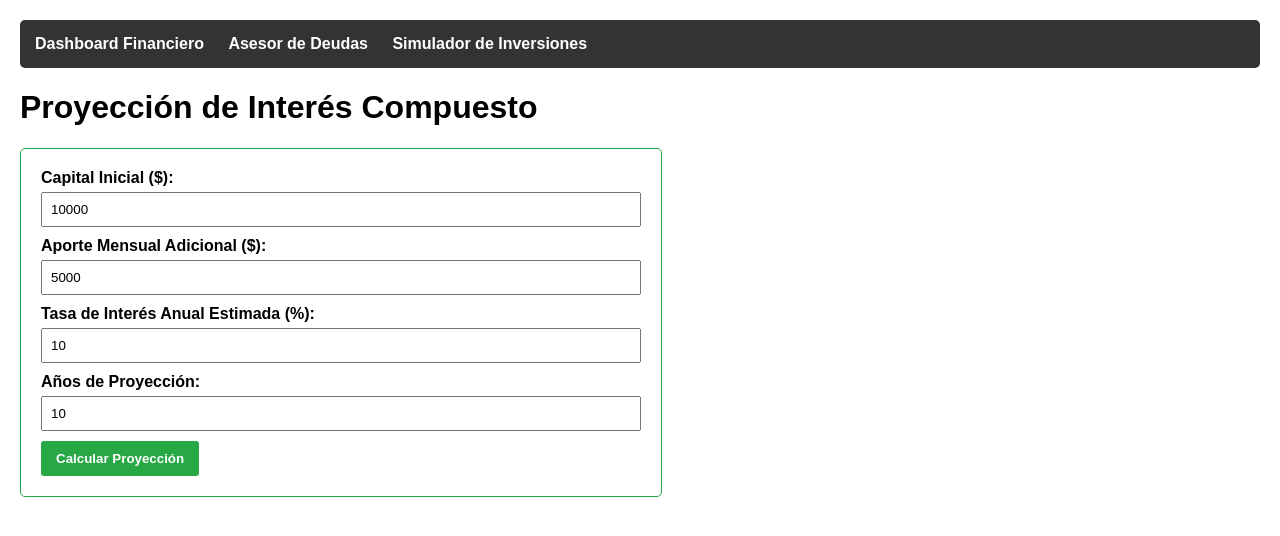
After one commit to LucasIGomez/gestor-financiero, a PHP site: page /app/views/simulador_inversion_view.php in a window 1280 px wide. The commit adds this page. Shown: the top 536 px of the page. Run offline with PHP 8.4, Linux system fonts and the light colour scheme.

Commit message:
feat: implementacion de vista y enrutamiento para el simulador de interes compuesto

```diff
--- a/app/views/dashboard_view.php
+++ b/app/views/dashboard_view.php
@@ -21,6 +21,7 @@
     <nav style="background-color: #333; padding: 15px; margin-bottom: 20px; border-radius: 5px;">
         <a href="index.php?action=dashboard" style="color: white; text-decoration: none; font-weight: bold; margin-right: 20px;">Dashboard Financiero</a>
         <a href="index.php?action=deudas" style="color: white; text-decoration: none; font-weight: bold;">Asesor de Deudas</a>
+        <a href="index.php?action=inversiones" style="color: white; text-decoration: none; font-weight: bold;">Simulador de Inversiones</a>
     </nav>
 
     <h1>Dashboard Financiero</h1>
--- a/app/views/editar_deuda_view.php
+++ b/app/views/editar_deuda_view.php
@@ -55,6 +55,12 @@
 </head>
 
 <body>
+    <nav style="background-color: #333; padding: 15px; margin-bottom: 20px; border-radius: 5px;">
+        <a href="index.php?action=dashboard" style="color: white; text-decoration: none; font-weight: bold; margin-right: 20px;">Dashboard Financiero</a>
+        <a href="index.php?action=deudas" style="color: white; text-decoration: none; font-weight: bold; margin-right: 20px;">Asesor de Deudas</a>
+        <a href="index.php?action=inversiones" style="color: white; text-decoration: none; font-weight: bold;">Simulador de Inversiones</a>
+    </nav>
+
     <h2>Modificar Registro de Deuda</h2>
     <div class="form-container">
         <form action="index.php?action=actualizar_deuda" method="POST">
--- a/app/views/lista_deudas_view.php
+++ b/app/views/lista_deudas_view.php
@@ -23,6 +23,7 @@
     <nav>
         <a href="index.php?action=dashboard">Dashboard Financiero</a>
         <a href="index.php?action=deudas">Asesor de Deudas</a>
+        <a href="index.php?action=inversiones" style="color: white; text-decoration: none; font-weight: bold;">Simulador de Inversiones</a>
     </nav>
 
     <h1>Plan de Eliminación de Deudas (Método Avalancha)</h1>
--- /dev/null
+++ b/app/views/simulador_inversion_view.php
@@ -0,0 +1,77 @@
+<!DOCTYPE html>
+<html lang="es">
+<head>
+    <meta charset="UTF-8">
+    <meta name="viewport" content="width=device-width, initial-scale=1.0">
+    <title>Simulador de Inversiones - Gestor Financiero</title>
+    <style>
+        body { font-family: Arial, sans-serif; margin: 20px; }
+        nav { background-color: #333; padding: 15px; margin-bottom: 20px; border-radius: 5px; }
+        nav a { color: white; text-decoration: none; font-weight: bold; margin-right: 20px; }
+        .form-container { margin-bottom: 30px; padding: 20px; border: 1px solid #28a745; border-radius: 5px; max-width: 600px; }
+        .form-group { margin-bottom: 10px; }
+        .form-group label { display: block; margin-bottom: 5px; font-weight: bold; }
+        .form-group input { width: 100%; padding: 8px; box-sizing: border-box; }
+        button { padding: 10px 15px; background-color: #28a745; color: white; border: none; border-radius: 3px; cursor: pointer; font-weight: bold;}
+        button:hover { background-color: #218838; }
+        table { width: 100%; border-collapse: collapse; margin-top: 20px; }
+        th, td { border: 1px solid #ddd; padding: 10px; text-align: right; }
+        th { background-color: #f4f4f4; text-align: center; }
+    </style>
+</head>
+<body>
+    <nav>
+        <a href="index.php?action=dashboard">Dashboard Financiero</a>
+        <a href="index.php?action=deudas">Asesor de Deudas</a>
+        <a href="index.php?action=inversiones">Simulador de Inversiones</a>
+    </nav>
+
+    <h1>Proyección de Interés Compuesto</h1>
+
+    <div class="form-container">
+        <form action="index.php?action=inversiones" method="POST">
+            <div class="form-group">
+                <label>Capital Inicial ($):</label>
+                <input type="number" step="0.01" name="inversion_inicial" required min="0" value="<?= isset($_POST['inversion_inicial']) ? $_POST['inversion_inicial'] : '10000' ?>">
+            </div>
+            <div class="form-group">
+                <label>Aporte Mensual Adicional ($):</label>
+                <input type="number" step="0.01" name="adicion_mensual" required min="0" value="<?= isset($_POST['adicion_mensual']) ? $_POST['adicion_mensual'] : '5000' ?>">
+            </div>
+            <div class="form-group">
+                <label>Tasa de Interés Anual Estimada (%):</label>
+                <input type="number" step="0.01" name="tasa_anual" required min="0" value="<?= isset($_POST['tasa_anual']) ? $_POST['tasa_anual'] : '10' ?>">
+            </div>
+            <div class="form-group">
+                <label>Años de Proyección:</label>
+                <input type="number" name="anos" required min="1" max="50" value="<?= isset($_POST['anos']) ? $_POST['anos'] : '10' ?>">
+            </div>
+            <button type="submit">Calcular Proyección</button>
+        </form>
+    </div>
+
+    <?php if (isset($resultados) && !empty($resultados)): ?>
+        <h2>Resultados Año a Año</h2>
+        <table>
+            <thead>
+                <tr>
+                    <th>Año</th>
+                    <th>Total Aportado (Capital Propio)</th>
+                    <th>Interés Compuesto Ganado</th>
+                    <th>Saldo Final (Patrimonio Proyectado)</th>
+                </tr>
+            </thead>
+            <tbody>
+                <?php foreach ($resultados as $fila): ?>
+                    <tr>
+                        <td style="text-align: center; font-weight: bold;"><?= $fila['ano'] ?></td>
+                        <td>$<?= number_format($fila['total_aportado'], 2) ?></td>
+                        <td style="color: green;">$<?= number_format($fila['interes_ganado'], 2) ?></td>
+                        <td style="font-weight: bold; font-size: 1.1em;">$<?= number_format($fila['saldo_final'], 2) ?></td>
+                    </tr>
+                <?php endforeach; ?>
+            </tbody>
+        </table>
+    <?php endif; ?>
+</body>
+</html>
```
Also changed, not shown: index.php (+14 -0 lines).
